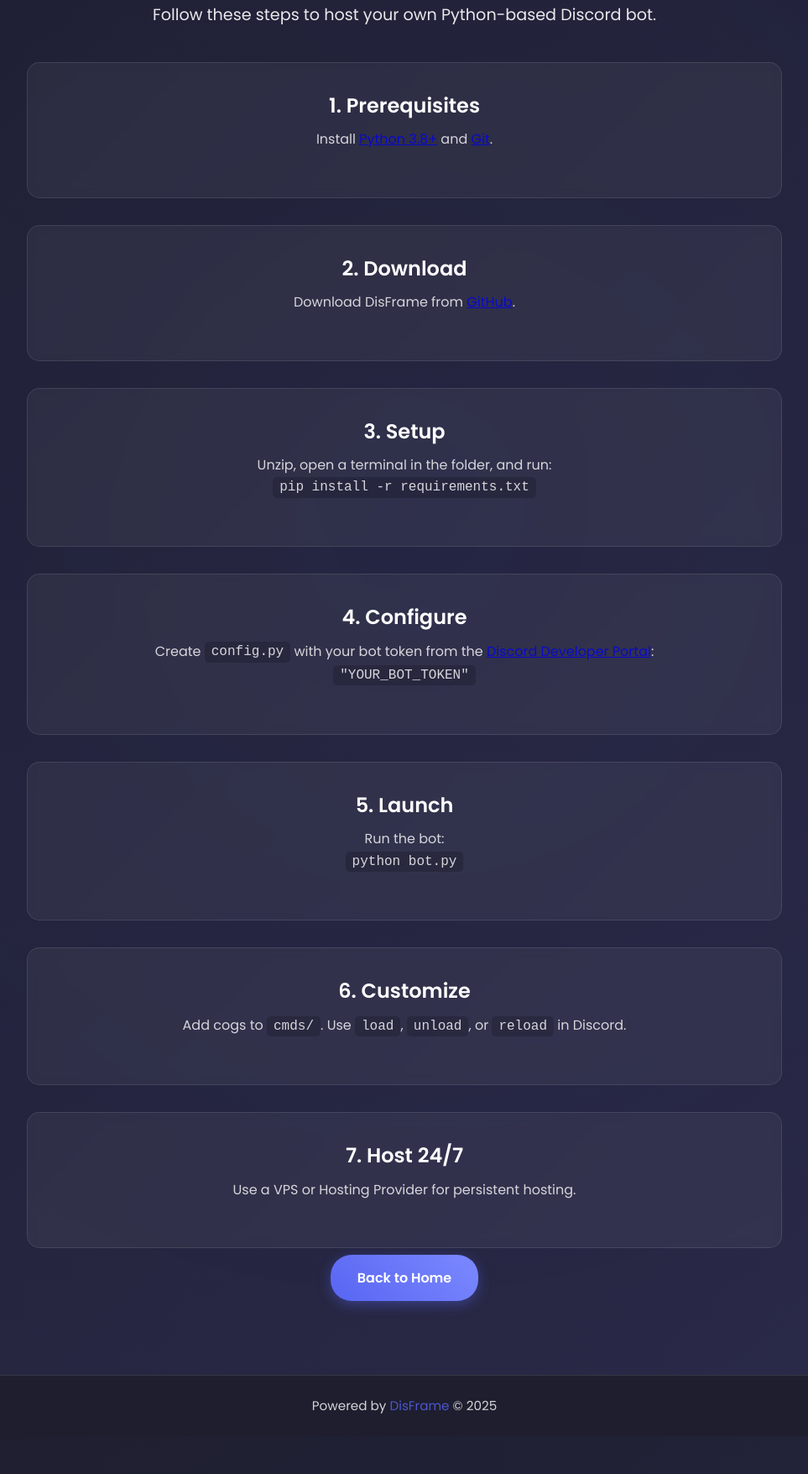
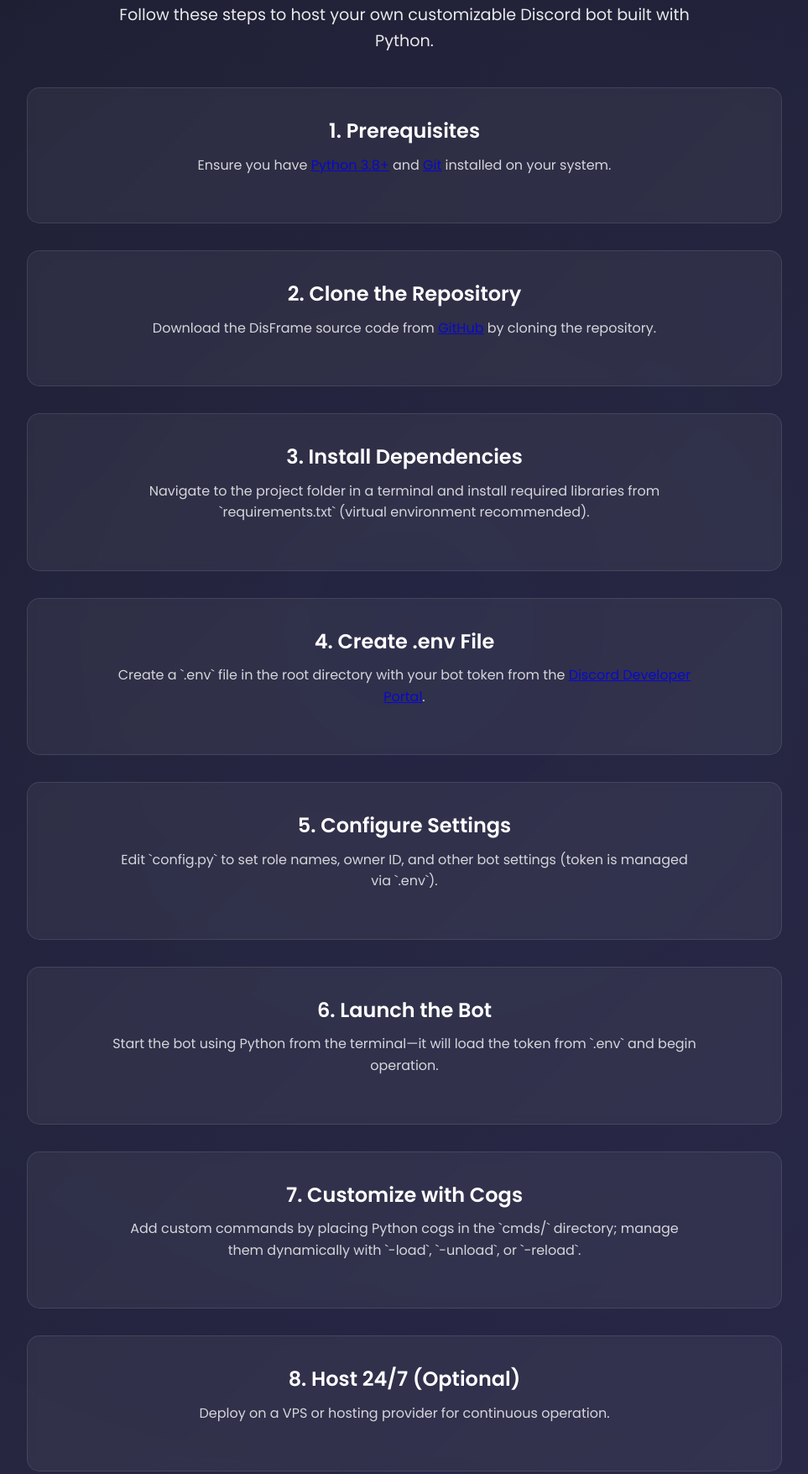
Before and after one commit to SirCryptic/DisWeb, a plain HTML site: page pages/guide.html in a window 1280 px wide. Shown: the part 495-2250 px from the top of the page at 84% size, without its empty margins (158-1121 px from the left). Drawn offline with Linux system fonts and the light colour scheme.

Commit message:
Update guide.html

```diff
--- a/pages/guide.html
+++ b/pages/guide.html
@@ -5,13 +5,13 @@
     <meta name="viewport" content="width=device-width, initial-scale=1.0">
     <title>Hosting Guide - DisFrame Bot</title>
     <meta property="og:title" content="Hosting Guide - DisFrame Bot" />
-    <meta property="og:description" content="Learn how to host your own DisFrame Discord bot with this step-by-step guide by SirCryptic." />
+    <meta property="og:description" content="A step-by-step guide to hosting your own DisFrame Discord bot, created by SirCryptic." />
     <meta property="og:image" content="https://repository-images.githubusercontent.com/922656232/2b3449ac-728f-4725-9a5c-31d18276abf0" />
     <meta property="og:url" content="https://sircryptic.github.io/DisWeb/pages/guide.html" />
     <meta property="og:type" content="website" />
     <meta name="twitter:card" content="summary_large_image" />
     <meta name="twitter:title" content="Hosting Guide - DisFrame Bot" />
-    <meta name="twitter:description" content="Learn how to host your own DisFrame Discord bot with this step-by-step guide by SirCryptic." />
+    <meta name="twitter:description" content="A step-by-step guide to hosting your own DisFrame Discord bot, created by SirCryptic." />
     <meta name="twitter:image" content="https://repository-images.githubusercontent.com/922656232/2b3449ac-728f-4725-9a5c-31d18276abf0" />
     <link rel="stylesheet" href="/DisWeb/assets/css/style.css">
     <link href="https://fonts.googleapis.com/css2?family=Poppins:wght@400;600&display=swap" rel="stylesheet">
@@ -36,42 +36,46 @@
     <header>
         <div class="container">
             <h1>Hosting Guide</h1>
-            <p>Run your own DisFrame bot instance</p>
+            <p>Set up and run your own DisFrame bot instance</p>
         </div>
     </header>
     <main>
         <section class="content">
             <div class="container">
                 <h2>Get Started with DisFrame</h2>
-                <p>Follow these steps to host your own Python-based Discord bot.</p>
+                <p>Follow these steps to host your own customizable Discord bot built with Python.</p>
                 <div class="card-grid">
                     <div class="card">
                         <h3>1. Prerequisites</h3>
-                        <p>Install <a href="https://www.python.org/downloads/">Python 3.8+</a> and <a href="https://git-scm.com/">Git</a>.</p>
+                        <p>Ensure you have <a href="https://www.python.org/downloads/">Python 3.8+</a> and <a href="https://git-scm.com/">Git</a> installed on your system.</p>
                     </div>
                     <div class="card">
-                        <h3>2. Download</h3>
-                        <p>Download DisFrame from <a href="https://github.com/sircryptic/disframe/archive/refs/heads/main.zip">GitHub</a>.</p>
+                        <h3>2. Clone the Repository</h3>
+                        <p>Download the DisFrame source code from <a href="https://github.com/sircryptic/disframe">GitHub</a> by cloning the repository.</p>
                     </div>
                     <div class="card">
-                        <h3>3. Setup</h3>
-                        <p>Unzip, open a terminal in the folder, and run:<br><code>pip install -r requirements.txt</code></p>
+                        <h3>3. Install Dependencies</h3>
+                        <p>Navigate to the project folder in a terminal and install required libraries from `requirements.txt` (virtual environment recommended).</p>
                     </div>
                     <div class="card">
-                        <h3>4. Configure</h3>
-                        <p>Create <code>config.py</code> with your bot token from the <a href="https://discord.com/developers/applications">Discord Developer Portal</a>:<br><code> "YOUR_BOT_TOKEN"</code></p>
+                        <h3>4. Create .env File</h3>
+                        <p>Create a `.env` file in the root directory with your bot token from the <a href="https://discord.com/developers/applications">Discord Developer Portal</a>.</p>
                     </div>
                     <div class="card">
-                        <h3>5. Launch</h3>
-                        <p>Run the bot:<br><code>python bot.py</code></p>
+                        <h3>5. Configure Settings</h3>
+                        <p>Edit `config.py` to set role names, owner ID, and other bot settings (token is managed via `.env`).</p>
                     </div>
                     <div class="card">
-                        <h3>6. Customize</h3>
-                        <p>Add cogs to <code>cmds/</code>. Use <code>load</code>, <code>unload</code>, or <code>reload</code> in Discord.</p>
+                        <h3>6. Launch the Bot</h3>
+                        <p>Start the bot using Python from the terminal—it will load the token from `.env` and begin operation.</p>
                     </div>
                     <div class="card">
-                        <h3>7. Host 24/7</h3>
-                        <p>Use a VPS or Hosting Provider for persistent hosting.</p>
+                        <h3>7. Customize with Cogs</h3>
+                        <p>Add custom commands by placing Python cogs in the `cmds/` directory; manage them dynamically with `-load`, `-unload`, or `-reload`.</p>
+                    </div>
+                    <div class="card">
+                        <h3>8. Host 24/7 (Optional)</h3>
+                        <p>Deploy on a VPS or hosting provider for continuous operation.</p>
                     </div>
                 </div>
                 <a href="/DisWeb/index.html" class="btn btn-primary">Back to Home</a>
```
